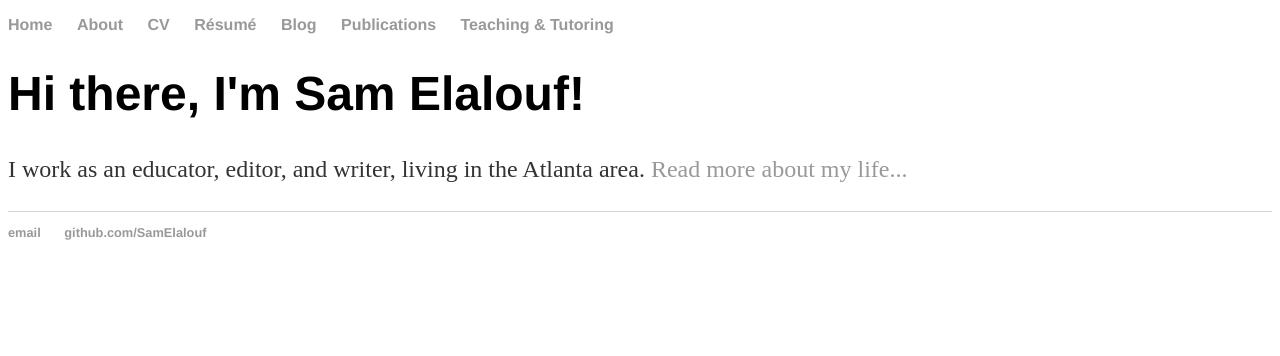
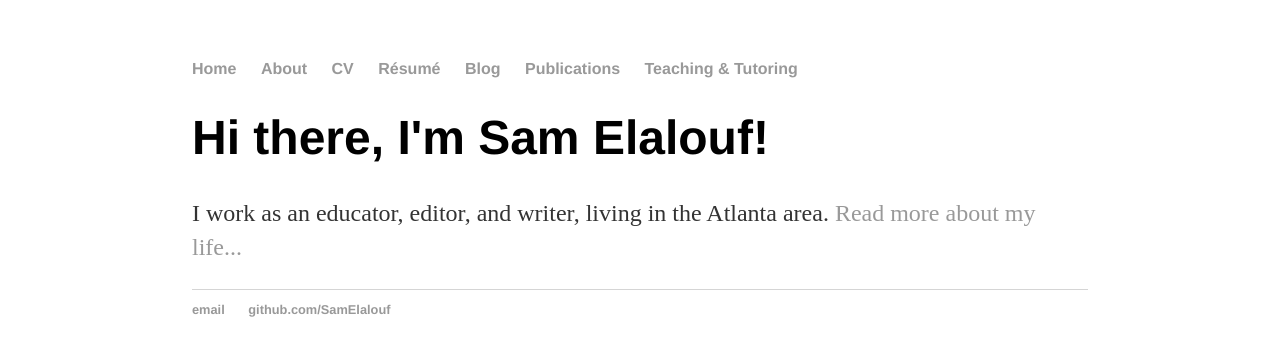
Before and after one commit to SamElalouf/samelalouf.github.io, a Jekyll site: the page built from index.html, in a window 1280 px wide. Shown: the top 356 px of the page. Built offline with Jekyll 4.4.1, drawn with Linux system fonts in a browser that asks for light colours.

Commit message:
Undid error

```diff
--- a/css/main.css
+++ b/css/main.css
@@ -1,10 +1,3 @@
-<link rel="apple-touch-icon" sizes="180x180" href="/apple-touch-icon.png">
-<link rel="icon" type="image/png" sizes="32x32" href="/favicon-32x32.png">
-<link rel="icon" type="image/png" sizes="16x16" href="/favicon-16x16.png">
-<link rel="manifest" href="/site.webmanifest">
-<link rel="mask-icon" href="/safari-pinned-tab.svg" color="#5bbad5">
-<meta name="msapplication-TileColor" content="#da532c">
-<meta name="theme-color" content="#ffffff">
 body {
     margin: 60px auto;
     width: 70%;
```
